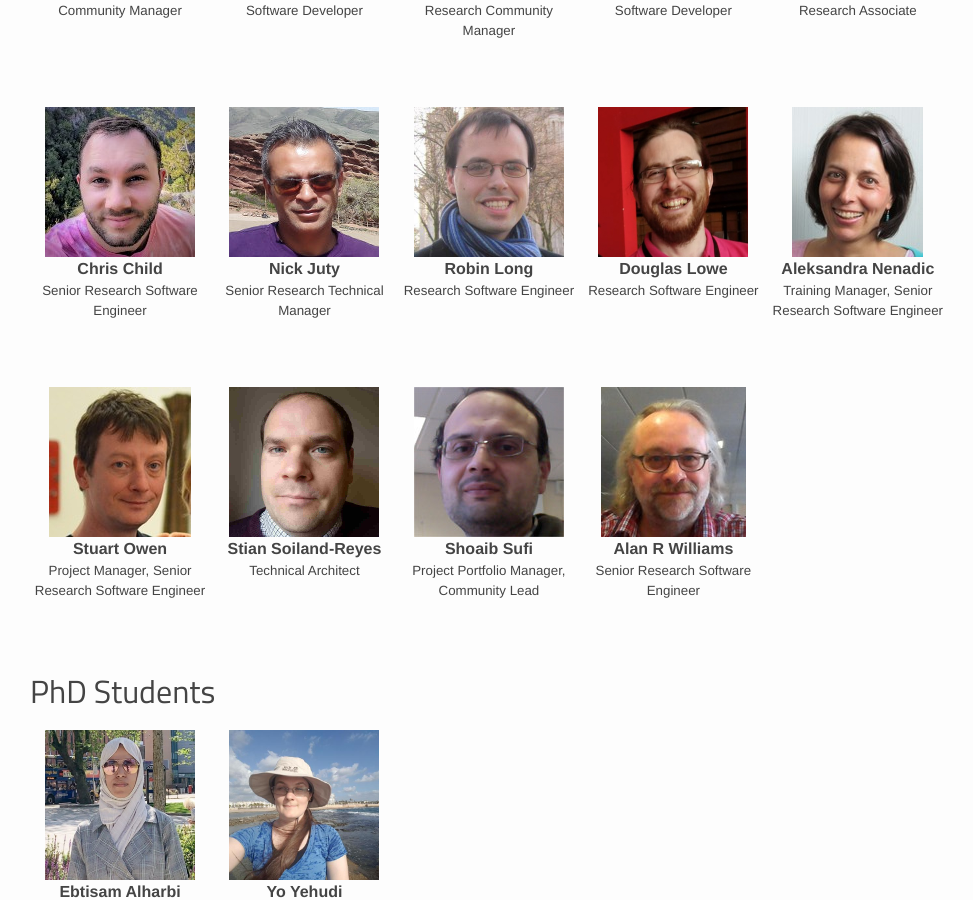
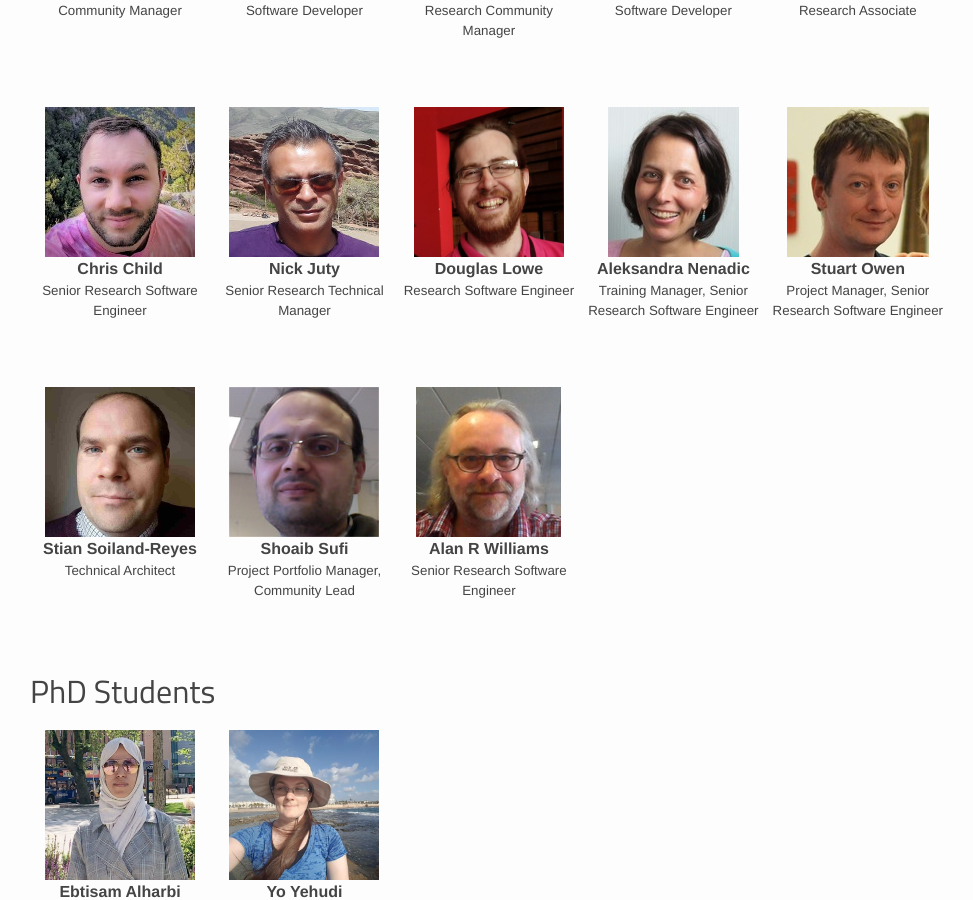
Before and after one commit to eScienceLab/eScienceLab.github.io, a Jekyll site: the page built from people.md, in a window 1280 px wide and 900 px high, scrolled down 704 px. Shown: the whole window, without its empty margins (70-1043 px from the left). Built offline with Jekyll 4.4.1, drawn with Linux system fonts in a browser that asks for light colours; comment, search, counter and statistics services are not loaded.

Commit message:
Robin moved to former staff

```diff
--- a/people.md
+++ b/people.md
@@ -37,10 +37,6 @@ staff:
   orcid: 0000-0002-2036-8350
   img: nick-juty-sm.jpg
   role: Senior Research Technical Manager
-- name: Robin Long
-  orcid: 0000-0003-2249-645X
-  img: robin-long-sm.jpg
-  role: Research Software Engineer
 - name: Douglas Lowe
   orcid: 0000-0002-1248-3594
   img: douglas-lowe-sm.jpg
```
Also changed, not shown: other parts of people.md (+2 -0 lines).
